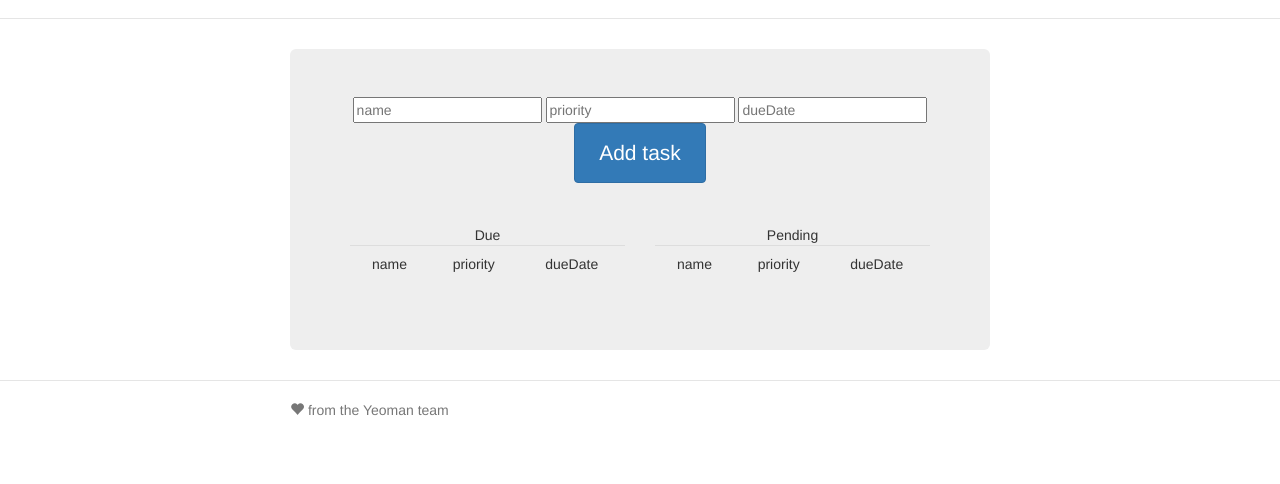
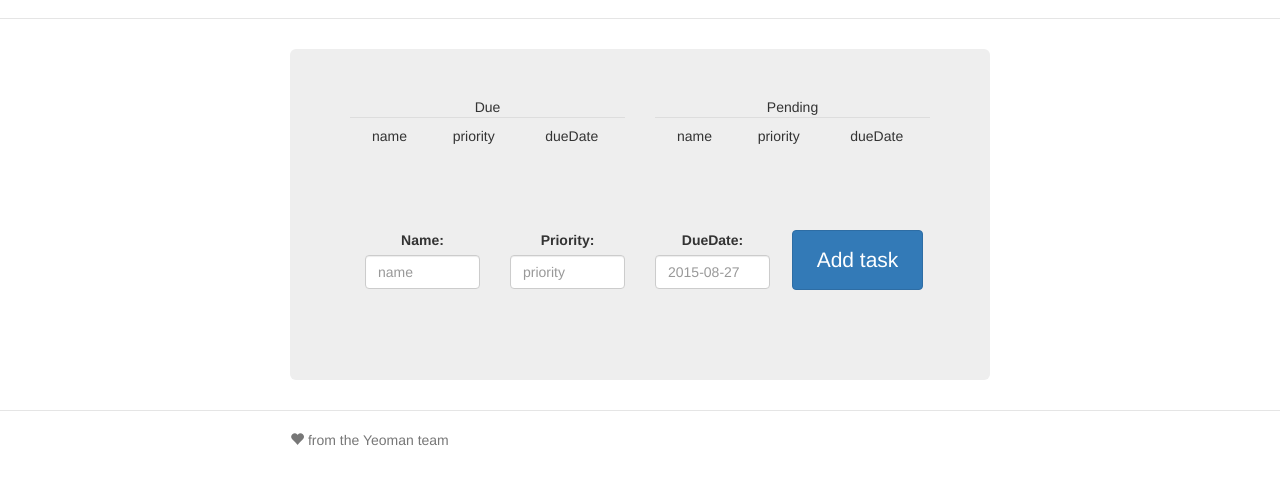
Before and after one commit to carlossepulveda/ToDoApp, a plain HTML site: page client/index.html in a window 1280 px wide. Shown: the part 54-538 px from the top of the page. Drawn offline with Linux system fonts and the light colour scheme; files that its build step writes are made by us from their sources; no server answers.

Commit message:
Improve create task view

```diff
--- a/client/scripts/controllers/main.js
+++ b/client/scripts/controllers/main.js
@@ -41,6 +41,7 @@ angular.module('toDoTaskApp')
 
       function onCreatedTask(task) {
         addTask(task);
+        $scope.newTask = {};
       }
 
       Service.getTasks({}, getTaskSuccess, onError);
--- a/client/views/main.html
+++ b/client/views/main.html
@@ -1,18 +1,11 @@
 <div class="jumbotron">
-
-<div>
-  <input ng-model="newTask.name" placeholder="name"/>
-  <input ng-model="newTask.priority" placeholder="priority"/>
-  <input ng-model="newTask.dueDate" placeholder="dueDate"/>
-  <button type="button" class="btn btn-primary" style="margin-bottom:2em" ng-click="saveTask(newTask)">Add task</button>
-</div>
 
 <div class="row">
   <div class="col-md-6">
       Due
     <table class="table">
       <tr><td>name</td><td>priority</td><td>dueDate</td></tr>
-      <tr ng-repeat="task in dueTasks">
+      <tr ng-repeat="task in dueTasks" style="color: red">
         <td>{{ task.name }}</td>
         <td>{{ task.priority }}</td>
         <td>{{ task.dueDate }}</td>
@@ -32,4 +25,19 @@
     </table>
   </div>
 </div>
+
+<div class="form" style="margin-top:4em">
+  <div class="form-group col-xs-3">
+    <label>Name:</label>
+    <input class="form-control" ng-model="newTask.name" placeholder="name"/>
+  </div>
+  <div class="form-group col-xs-3">
+    <label>Priority:</label>
+    <input class="form-control" ng-model="newTask.priority" placeholder="priority"/>
+  </div>
+  <div class="form-group col-xs-3">
+    <label>DueDate:</label>
+    <input class="form-control" ng-model="newTask.dueDate" placeholder="2015-08-27"/>
+  </div>
+  <button type="button" class="btn btn-primary" style="margin-bottom:2em" ng-click="saveTask(newTask)">Add task</button>
 </div>
```
